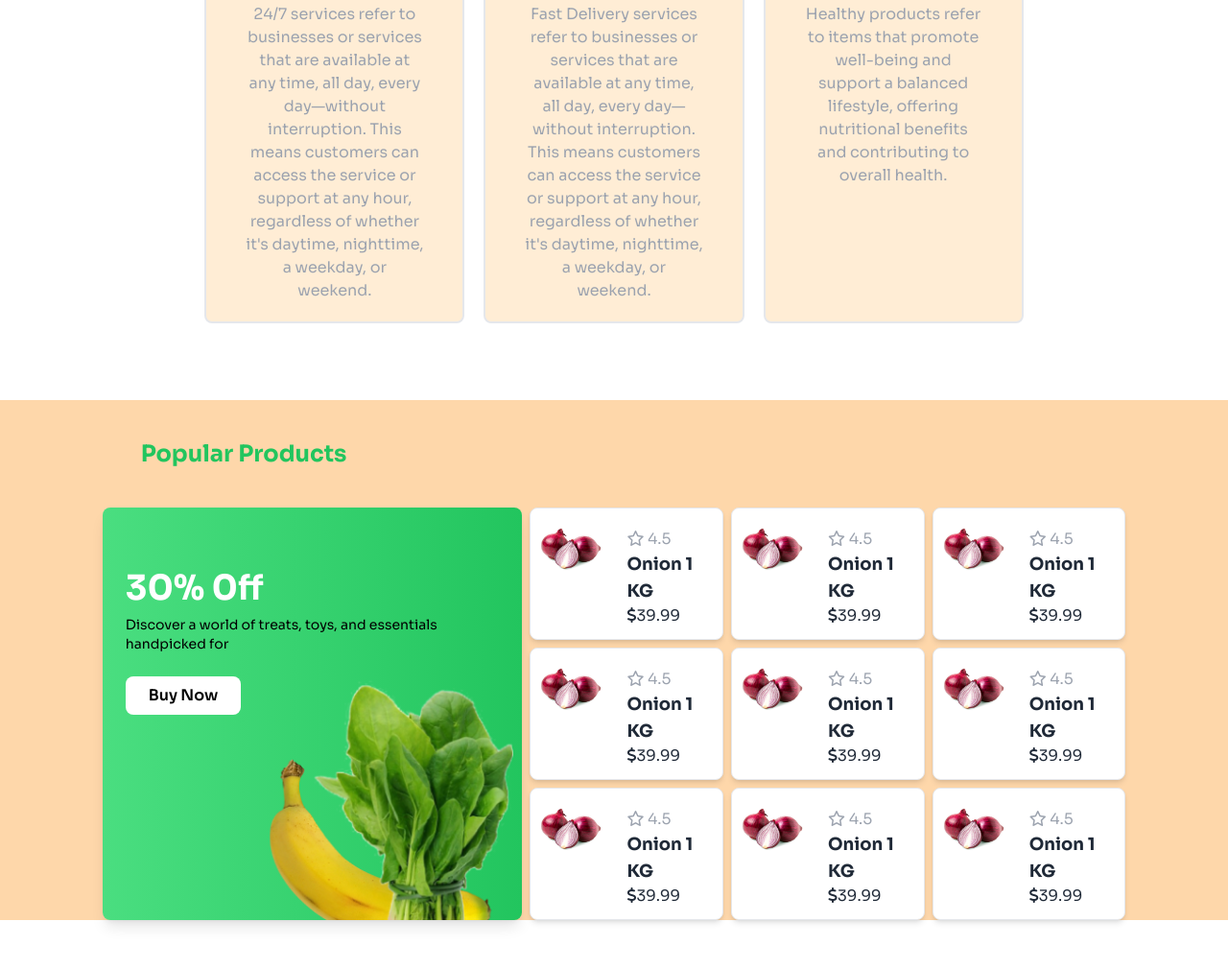
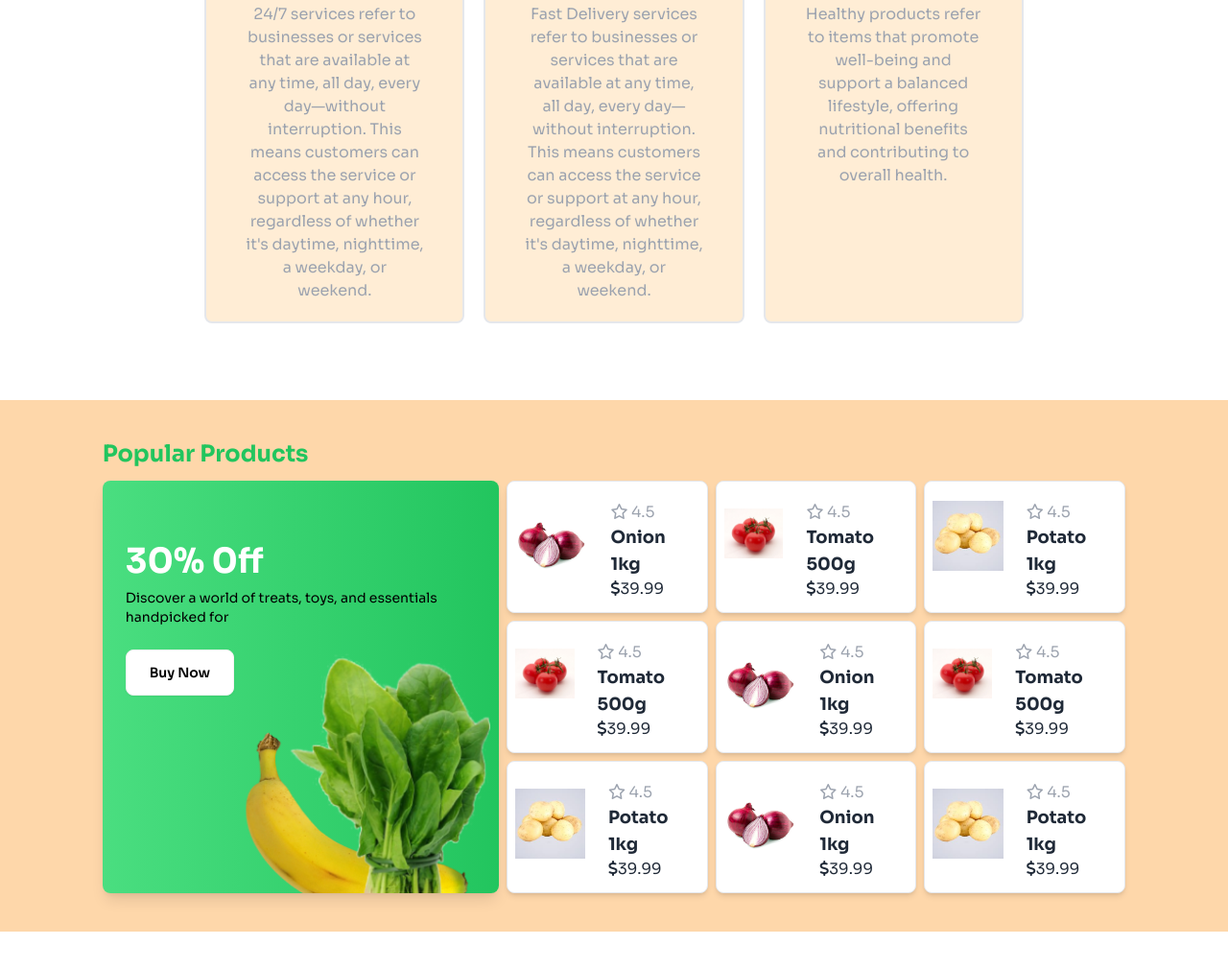
Before and after one commit to nahidkhan31/b-11-assignment-03, a plain HTML site: page index.html in a window 1280 px wide. Shown: the part 1260-2270 px from the top of the page at 96% size. Drawn offline with nearby package versions, Linux system fonts and the light colour scheme.

Commit message:
added code

```diff
--- a/index.html
+++ b/index.html
@@ -58,7 +58,7 @@
         <hr class="block lg:hidden border border-2 border-green-500">
       </nav>
       <div class="text-center w-10/12 lg:w-6/12 md:w-8/12 mx-auto">
-        <h1 class="text-5xl font-bold">Freshness <span class="text-green-500">You can <br>Count</span> On, Prices You'll
+        <h1 class="text-5xl font-bold animate-pulse delay-200 transition duration-700">Freshness <span class="text-green-500">You can <br>Count</span> On, Prices You'll
           Love!</h1>
         <p class="text-sm text-black mt-4">"Freshness You Can Count On, Prices You'll Love!" is the perfect motto for
           anyone looking to enjoy high-quality produce without breaking the bank. It’s all about delivering the best,
@@ -109,8 +109,8 @@
   <main class="">
     <!-- popular product -->
     <section class="bg-orange-200">
-      <div class=" w-10/12 mx-auto mb-20">
-        <div class="text-start p-10">
+      <div class=" w-10/12 mx-auto mb-20 py-10">
+        <div class="text-start mb-3">
           <h1 class="text-2xl font-bold text-green-500">Popular Products</h1>
         </div>
         <div class="flex flex-col lg:flex-row justify-center gap-2">
@@ -118,108 +118,108 @@
           <div class="bg-gradient-to-r from-green-400 to-green-500 rounded-lg shadow-lg p-6 relative">
             <div>
               <h2 class="text-4xl text-white font-bold mt-10">30% 0ff</h2>
-              <p class="text-sm text-black mt-2 ">Discover a world of treats, toys, and essentials handpicked for </p>
+              <p class="text-sm text-black mt-2 ">Discover a world of treats, toys, <br class="block lg:hidden"> and essentials handpicked for </p>
             </div>
-            <button class="mt-6 px-6 py-2 bg-white text-black font-semibold rounded-lg">Buy Now</button>
+            <button class="btn mt-6 px-6 py-2 bg-white text-black font-semibold rounded-lg">Buy Now</button>
             <img class="absolute bottom-0 right-1 h-3/5" src="c2-assets/vegetable-offer.png" alt="">
           </div>
           <!-- SMALL CARD -->
-           <div class="grid grid-cols-3 gap-2">
+           <div class="grid grid-cols-2 gap-2 lg:grid-cols-3">
             <div class="border flex justify-center gap-1 bg-white rounded-lg shadow-md">
-              <div class="w-24 rounded-xl">
+              <div class="w-24 rounded-xl py-5">
                 <img class="mx-auto p-2" src="c2-assets/onion.jpg" />
               </div>
               <div class="flex flex-col p-3">
                 <h5 class="mt-2 text-gray-400"><i class="fa-regular fa-star"></i> 4.5</h5>
-                <h1 class="font-bold text-lg">Onion 1 KG</h1>
+                <h1 class="font-bold text-lg">Onion 1kg</h1>
+                <p class=""><i class="fa-solid fa-dollar-sign"></i>39.99</p>
+              </div>
+            </div>
+
+            <div class="border flex justify-center gap-1 bg-white rounded-lg shadow-md">
+              <div class="w-24 rounded-xl py-5">
+                <img class="mx-auto p-2" src="c2-assets/Tomato_je.jpg" />
+              </div>
+              <div class="flex flex-col p-3">
+                <h5 class="mt-2 text-gray-400"><i class="fa-regular fa-star"></i> 4.5</h5>
+                <h1 class="font-bold text-lg">Tomato 500g</h1>
                 <p class=""><i class="fa-solid fa-dollar-sign"></i>39.99</p>
               </div>
             </div>
 
             <div class="border flex justify-center gap-1 bg-white rounded-lg shadow-md">
               <div class="w-24 rounded-xl">
-                <img class="mx-auto p-2" src="c2-assets/onion.jpg" />
+                <img class="mx-auto p-2 py-5" src="c2-assets/potato.jpg" />
               </div>
               <div class="flex flex-col p-3">
                 <h5 class="mt-2 text-gray-400"><i class="fa-regular fa-star"></i> 4.5</h5>
-                <h1 class="font-bold text-lg">Onion 1 KG</h1>
+                <h1 class="font-bold text-lg">Potato 1kg</h1>
                 <p class=""><i class="fa-solid fa-dollar-sign"></i>39.99</p>
               </div>
             </div>
 
             <div class="border flex justify-center gap-1 bg-white rounded-lg shadow-md">
-              <div class="w-24 rounded-xl">
-                <img class="mx-auto p-2" src="c2-assets/onion.jpg" />
+              <div class="w-24 rounded-xl py-5">
+                <img class="mx-auto p-2" src="c2-assets/Tomato_je.jpg" />
               </div>
               <div class="flex flex-col p-3">
                 <h5 class="mt-2 text-gray-400"><i class="fa-regular fa-star"></i> 4.5</h5>
-                <h1 class="font-bold text-lg">Onion 1 KG</h1>
+                <h1 class="font-bold text-lg">Tomato 500g</h1>
                 <p class=""><i class="fa-solid fa-dollar-sign"></i>39.99</p>
               </div>
             </div>
 
             <div class="border flex justify-center gap-1 bg-white rounded-lg shadow-md">
-              <div class="w-24 rounded-xl">
+              <div class="w-24 rounded-xl py-5">
                 <img class="mx-auto p-2" src="c2-assets/onion.jpg" />
               </div>
               <div class="flex flex-col p-3">
                 <h5 class="mt-2 text-gray-400"><i class="fa-regular fa-star"></i> 4.5</h5>
-                <h1 class="font-bold text-lg">Onion 1 KG</h1>
+                <h1 class="font-bold text-lg">Onion 1kg</h1>
                 <p class=""><i class="fa-solid fa-dollar-sign"></i>39.99</p>
               </div>
             </div>
 
             <div class="border flex justify-center gap-1 bg-white rounded-lg shadow-md">
-              <div class="w-24 rounded-xl">
-                <img class="mx-auto p-2" src="c2-assets/onion.jpg" />
+              <div class="w-24 rounded-xl py-5">
+                <img class="mx-auto p-2" src="c2-assets/Tomato_je.jpg" />
               </div>
               <div class="flex flex-col p-3">
                 <h5 class="mt-2 text-gray-400"><i class="fa-regular fa-star"></i> 4.5</h5>
-                <h1 class="font-bold text-lg">Onion 1 KG</h1>
+                <h1 class="font-bold text-lg">Tomato 500g</h1>
                 <p class=""><i class="fa-solid fa-dollar-sign"></i>39.99</p>
               </div>
             </div>
 
             <div class="border flex justify-center gap-1 bg-white rounded-lg shadow-md">
-              <div class="w-24 rounded-xl">
-                <img class="mx-auto p-2" src="c2-assets/onion.jpg" />
+              <div class="w-24 rounded-xl py-5">
+                <img class="mx-auto p-2" src="c2-assets/potato.jpg" />
               </div>
               <div class="flex flex-col p-3">
                 <h5 class="mt-2 text-gray-400"><i class="fa-regular fa-star"></i> 4.5</h5>
-                <h1 class="font-bold text-lg">Onion 1 KG</h1>
+                <h1 class="font-bold text-lg">Potato 1kg</h1>
                 <p class=""><i class="fa-solid fa-dollar-sign"></i>39.99</p>
               </div>
             </div>
 
             <div class="border flex justify-center gap-1 bg-white rounded-lg shadow-md">
-              <div class="w-24 rounded-xl">
+              <div class="w-24 rounded-xl py-5">
                 <img class="mx-auto p-2" src="c2-assets/onion.jpg" />
               </div>
               <div class="flex flex-col p-3">
                 <h5 class="mt-2 text-gray-400"><i class="fa-regular fa-star"></i> 4.5</h5>
-                <h1 class="font-bold text-lg">Onion 1 KG</h1>
+                <h1 class="font-bold text-lg">Onion 1kg</h1>
                 <p class=""><i class="fa-solid fa-dollar-sign"></i>39.99</p>
               </div>
             </div>
 
             <div class="border flex justify-center gap-1 bg-white rounded-lg shadow-md">
-              <div class="w-24 rounded-xl">
-                <img class="mx-auto p-2" src="c2-assets/onion.jpg" />
+              <div class="w-24 rounded-xl py-5">
+                <img class="mx-auto p-2" src="c2-assets/potato.jpg" />
               </div>
               <div class="flex flex-col p-3">
                 <h5 class="mt-2 text-gray-400"><i class="fa-regular fa-star"></i> 4.5</h5>
-                <h1 class="font-bold text-lg">Onion 1 KG</h1>
-                <p class=""><i class="fa-solid fa-dollar-sign"></i>39.99</p>
-              </div>
-            </div>
-
-            <div class="border flex justify-center gap-1 bg-white rounded-lg shadow-md">
-              <div class="w-24 rounded-xl">
-                <img class="mx-auto p-2" src="c2-assets/onion.jpg" />
-              </div>
-              <div class="flex flex-col p-3">
-                <h5 class="mt-2 text-gray-400"><i class="fa-regular fa-star"></i> 4.5</h5>
-                <h1 class="font-bold text-lg">Onion 1 KG</h1>
+                <h1 class="font-bold text-lg">Potato 1kg</h1>
                 <p class=""><i class="fa-solid fa-dollar-sign"></i>39.99</p>
               </div>
             </div>
```
